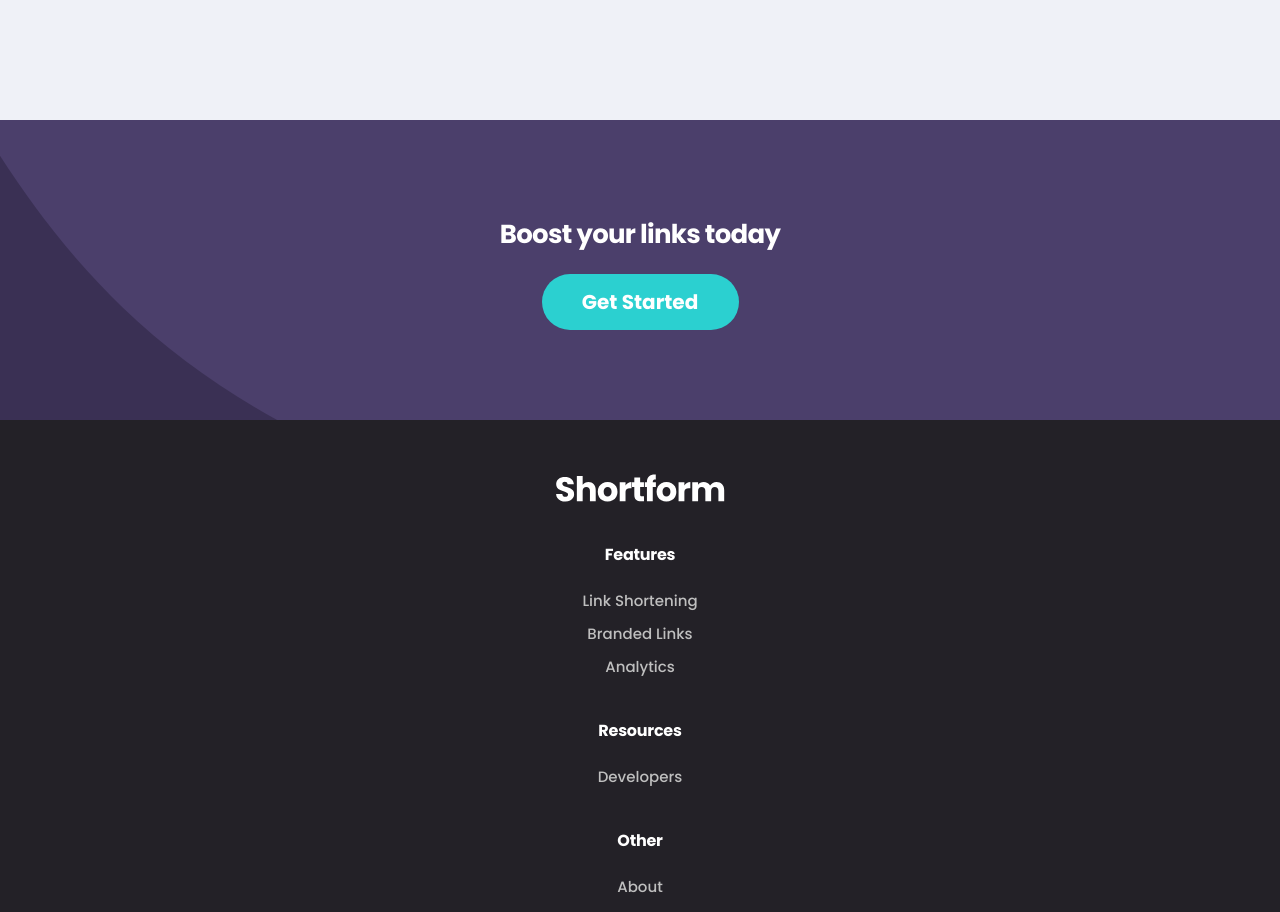
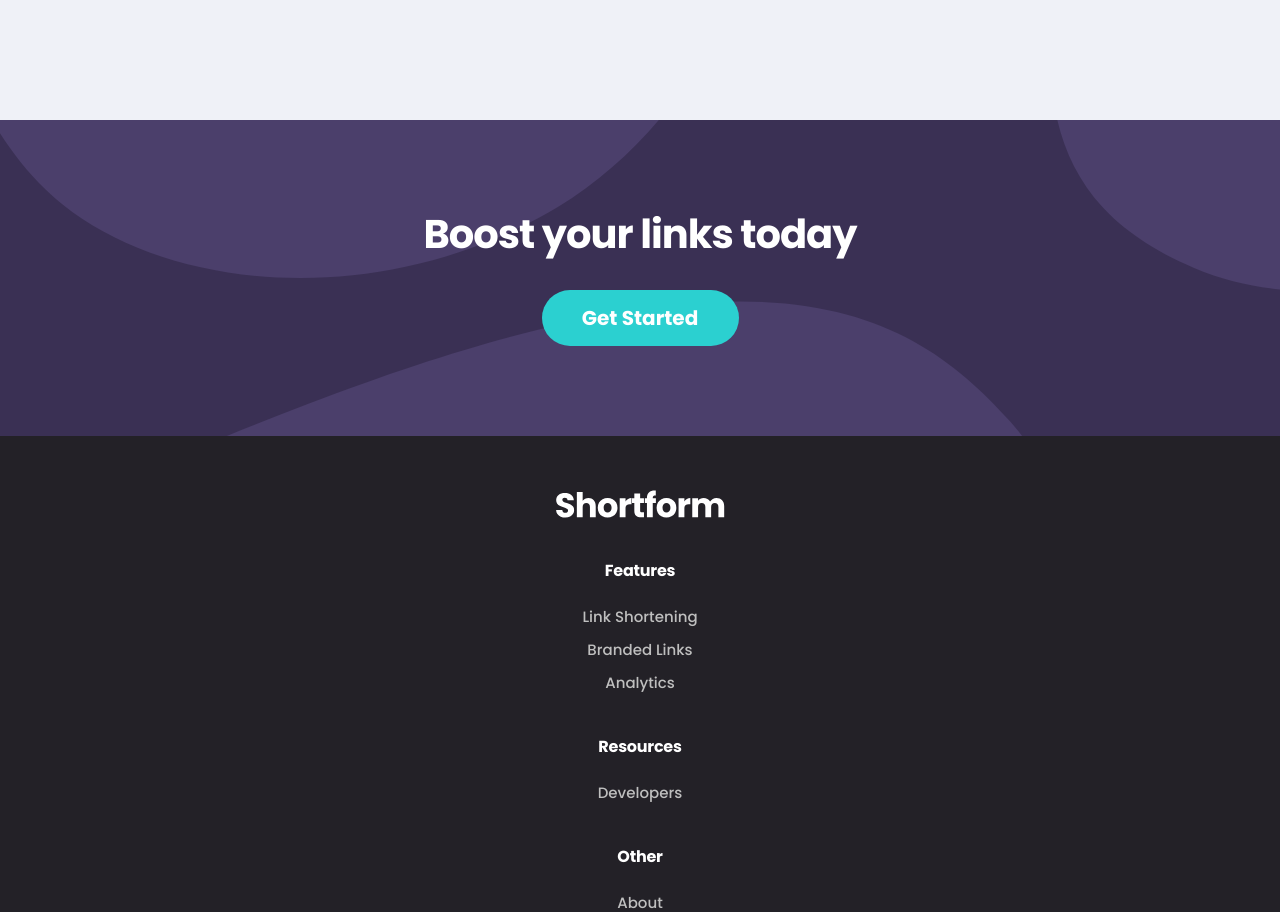
Before and after one commit to djslade/shortform, a React (Vite) app in the folder web/: page / in a window 1280 px wide. Shown: the part 1827-2739 px from the top of the page. Built offline with nearby package versions, Linux system fonts and the light colour scheme.

Commit message:
finished boost desktop

```diff
--- a/web/src/App.css
+++ b/web/src/App.css
@@ -386,4 +386,18 @@ body {
     );
     gap: 30px;
   }
+
+  .boost-container {
+    background-image: url("/bg-boost-desktop.svg");
+  }
+
+  .boost-cta-container {
+    gap: 32px;
+  }
+
+  .boost-cta-heading {
+    font-size: 40px;
+    line-height: 48px;
+    letter-spacing: -1px;
+  }
 }
```
Also changed, not shown: web/public/bg-boost-desktop.svg (added).
